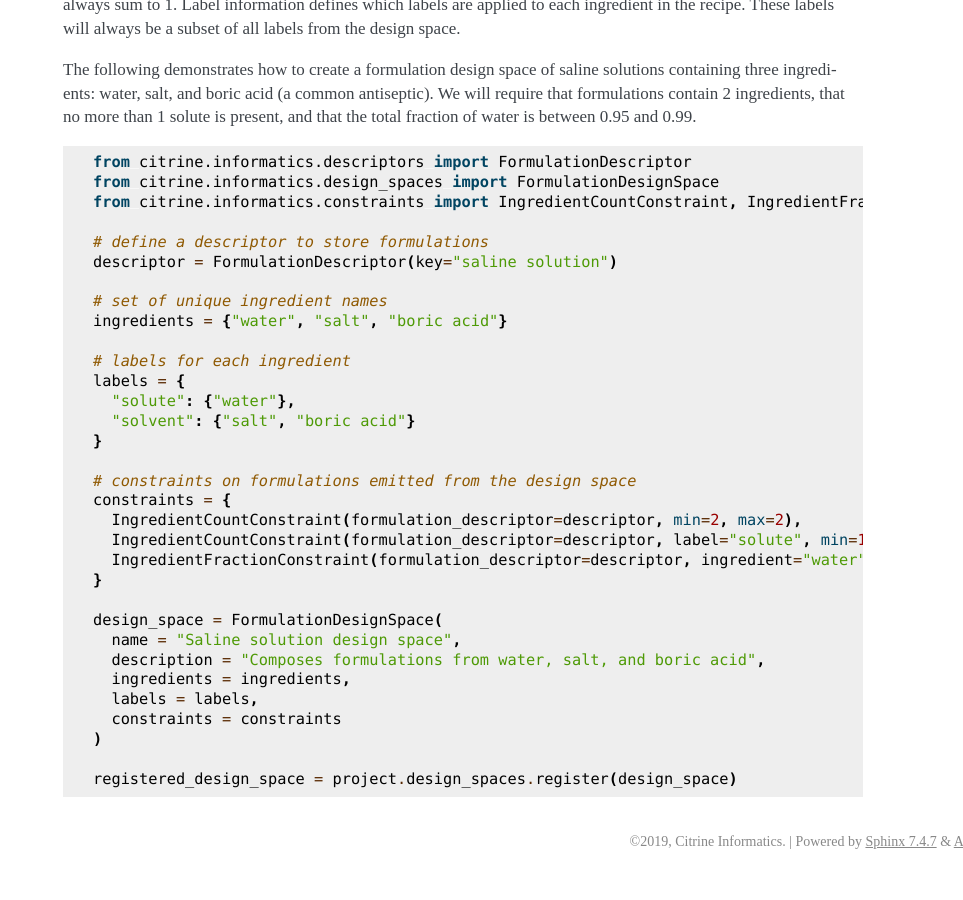
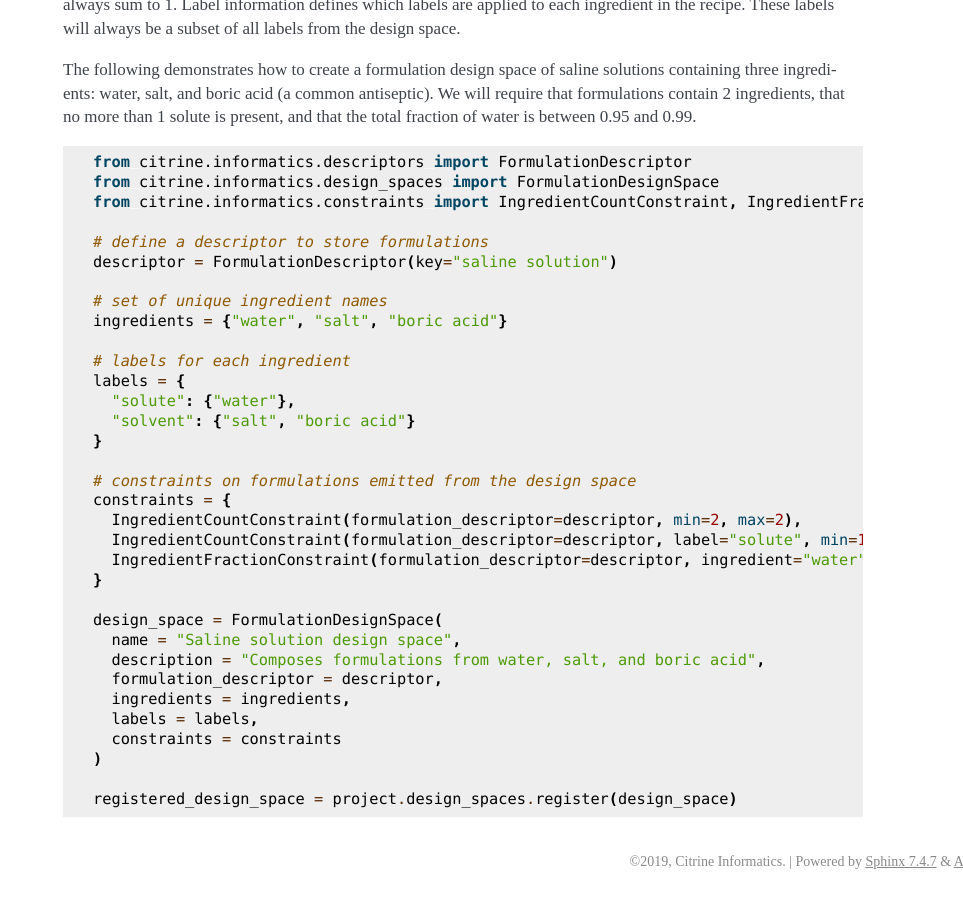
Before and after one commit to CitrineInformatics/citrine-python, a Sphinx documentation site: the page built from docs/source/workflows/design_spaces.rst, in a window 1280 px wide and 900 px high, scrolled down 5065 px. Shown: the whole window, without its empty margins (317-1280 px from the left). Built offline with Sphinx 7.4.7, drawn with Linux system fonts in a browser that asks for light colours.

Commit message:
Formulation design space doc bugfix
Added in the required `formulation_descriptor` argument to the `FormulationDesignSpace` constructor example.

```diff
--- a/docs/source/workflows/design_spaces.rst
+++ b/docs/source/workflows/design_spaces.rst
@@ -277,6 +277,7 @@ We will require that formulations contain 2 ingredients, that no more than 1 sol
   design_space = FormulationDesignSpace(
     name = "Saline solution design space",
     description = "Composes formulations from water, salt, and boric acid",
+    formulation_descriptor = descriptor,
     ingredients = ingredients,
     labels = labels,
     constraints = constraints
```
